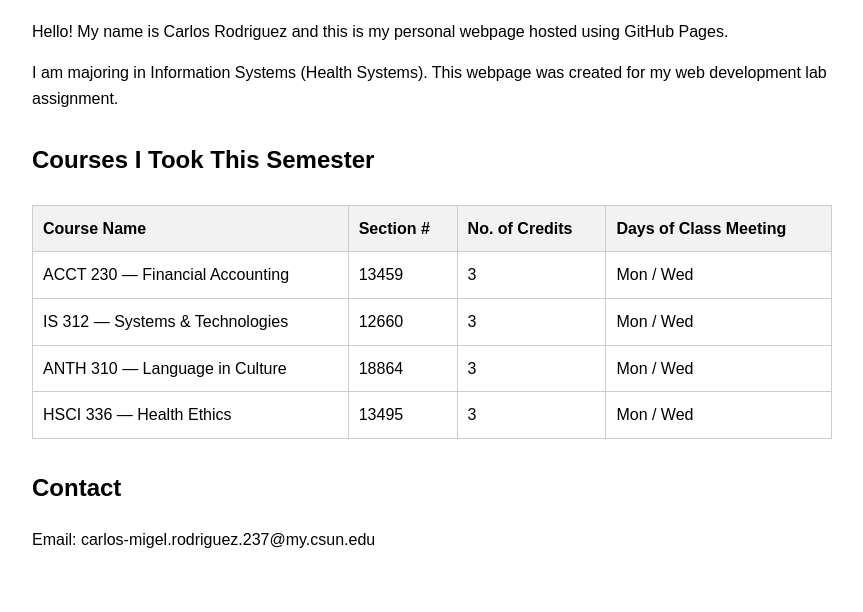
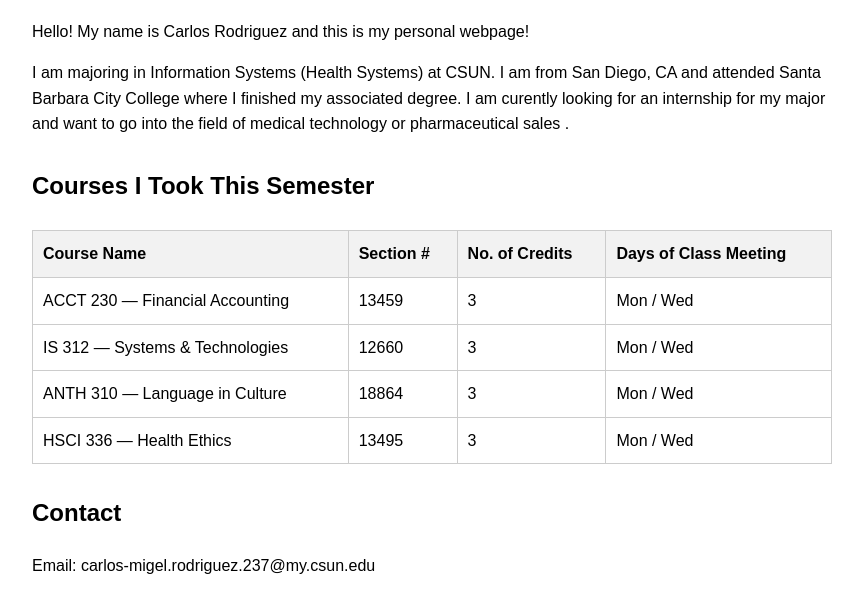
Before and after one commit to carlosvizcarra/csun.edu-cvr94140, a plain HTML site: page index.html in a window 1280 px wide. Shown: the part 106-718 px from the top of the page, without its empty margins (208-1071 px from the left). Drawn offline with Linux system fonts and the light colour scheme.

Commit message:
index.html

```diff
--- a/index.html
+++ b/index.html
@@ -37,8 +37,9 @@
 <body>
 
     <h1>Carlos Rodriguez</h1>
-    <p>Hello! My name is Carlos Rodriguez and this is my personal webpage hosted using GitHub Pages.</p>
-    <p>I am majoring in Information Systems (Health Systems). This webpage was created for my web development lab assignment.</p>
+    <p>Hello! My name is Carlos Rodriguez and this is my personal webpage!</p>
+    <p>I am majoring in Information Systems (Health Systems) at CSUN. I am from San Diego, CA and attended Santa Barbara City College where I finished my associated degree. I am curently looking for an internship for my major and want to go into the field of medical technology or pharmaceutical sales
+        .</p>
 
     <h2>Courses I Took This Semester</h2>
 
```
